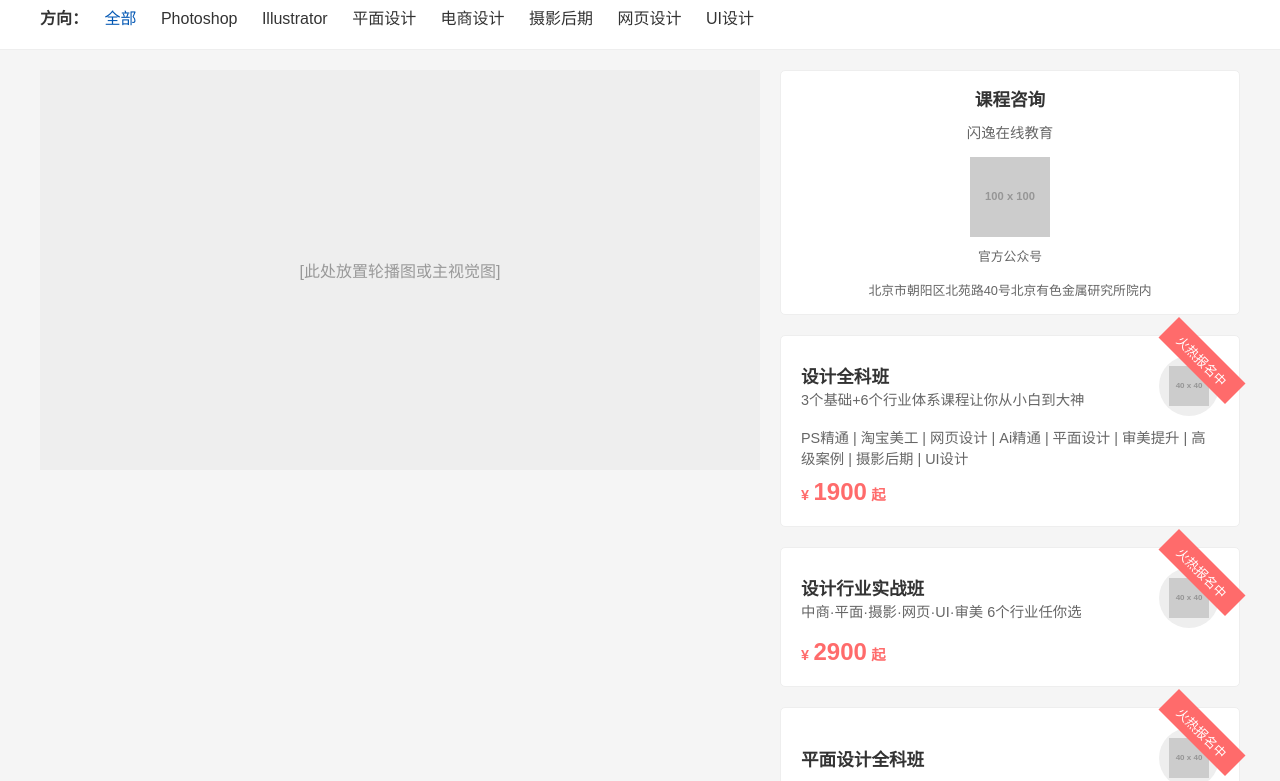
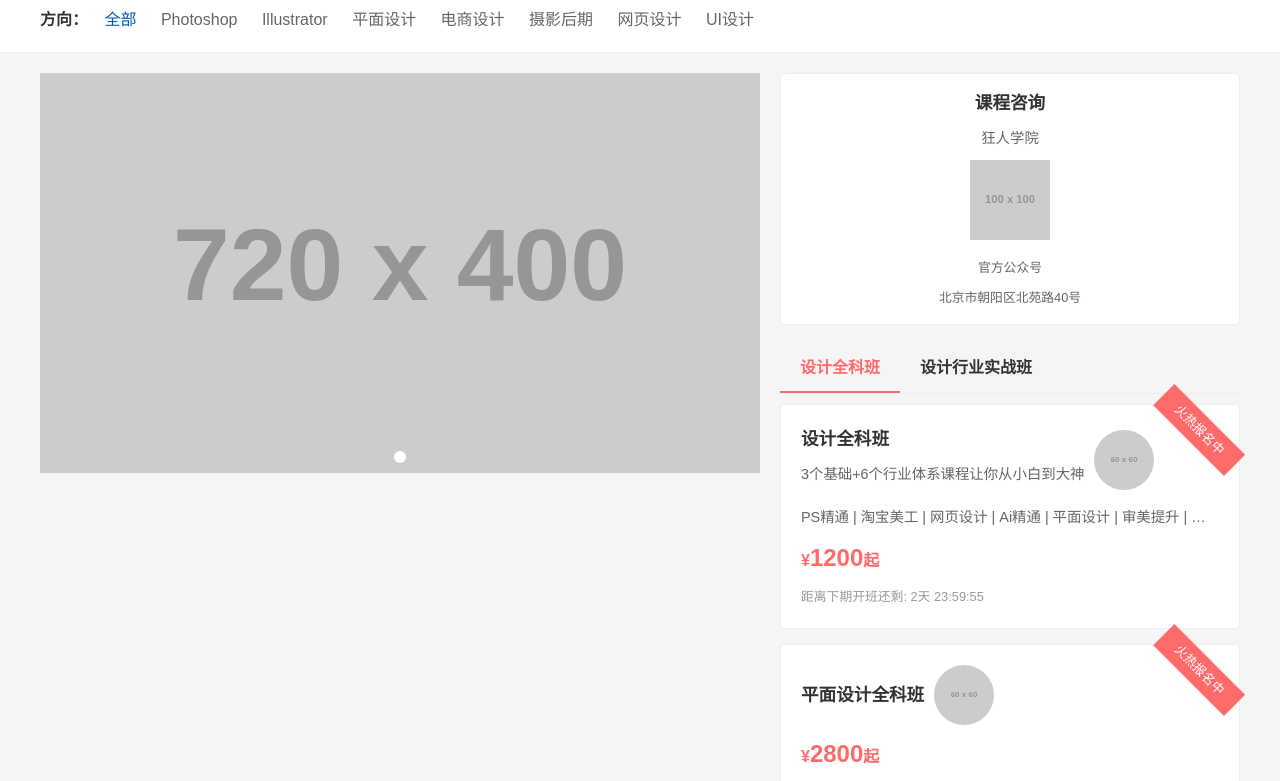
Before and after one commit to jdjdxlll/shijie, a plain HTML site: page index.html in a window 1280 px wide. Shown: the part 80-861 px from the top of the page. Drawn offline with Linux system fonts and the light colour scheme; placeholder pictures from the web are drawn by us.

Commit message:
Update index.html
3

```diff
--- a/index.html
+++ b/index.html
@@ -1,361 +1,422 @@
 <!DOCTYPE html>
-
 <html lang="zh-CN">
-
 <head>
-
     <meta charset="UTF-8">
-
     <meta name="viewport" content="width=device-width, initial-scale=1.0">
-
     <title>视界工坊 - 专业PS与PR在线教育</title>
-
-    <!-- 引入简单的 CSS Reset -->
-
+    <!-- 引入简单的 CSS Reset 和样式 -->
     <style>
-
         * {
-
             margin: 0;
-
             padding: 0;
-
             box-sizing: border-box;
-
+        }
+        body {
+            font-family: "Microsoft YaHei", sans-serif;
+            background-color: #f5f5f5;
+            color: #333;
+            line-height: 1.6;
+        }
+        a { text-decoration: none; color: inherit; cursor: pointer; }
+        ul { list-style: none; }
+        .container {
+            width: 1200px;
+            margin: 0 auto;
+        }
+        .clearfix::after {
+            content: "";
+            display: table;
+            clear: both;
         }
 
-        body {
+        /* 顶部导航 */
+        header {
+            background: #fff;
+            border-bottom: 1px solid #eee;
+            padding: 15px 0;
+        }
+        header .logo { float: left; }
+        header nav { float: right; line-height: 40px; }
+        header nav a { margin-left: 20px; font-weight: bold; }
 
-            font-family: "Microsoft YaHei", sans-serif;
-
-            background-color: #f5f5f5;
-
-            color: #333;
-
+        /* 分类筛选 */
+        .filter {
+            background: #fff;
+            padding: 20px 0;
+            border-bottom: 1px solid #eee;
+        }
+        .filter span {
+            display: inline-block;
+            width: 50px;
+            font-weight: bold;
+        }
+        .filter a {
+            margin: 0 10px;
+            color: #666;
+        }
+        .filter a:nth-child(2) {
+            color: #0056b3;
         }
 
-        a { text-decoration: none; color: inherit; }
-
-        ul { list-style: none; }
-
-        .container {
-
-            width: 1200px;
-
-            margin: 0 auto;
-
+        /* 主体内容 */
+        main {
+            background: #f5f5f5;
+            padding: 20px 0;
+        }
+        main .left-banner {
+            float: left;
+            width: 720px;
+            height: 400px;
+            background: #eee;
+            margin-right: 20px;
+            position: relative;
+            overflow: hidden;
+        }
+        main .right-courses {
+            float: right;
+            width: 460px;
         }
 
-        .clearfix::after {
-
-            content: "";
-
-            display: table;
-
-            clear: both;
-
+        /* 轮播图指示器 */
+        .slider-indicators {
+            position: absolute;
+            bottom: 10px;
+            left: 50%;
+            transform: translateX(-50%);
+            display: flex;
+        }
+        .indicator {
+            width: 12px;
+            height: 12px;
+            background: #ccc;
+            border-radius: 50%;
+            margin: 0 5px;
+            cursor: pointer;
+        }
+        .indicator.active {
+            background: #fff;
         }
 
+        /* 课程咨询模块 */
+        .consult-box {
+            background: #fff;
+            padding: 15px;
+            margin-bottom: 20px;
+            border-radius: 5px;
+            border: 1px solid #eee;
+            text-align: center;
+        }
+        .consult-box img {
+            width: 80px;
+            height: 80px;
+            margin: 10px auto;
+        }
+
+        /* 课程选项卡 */
+        .course-tabs {
+            display: flex;
+            border-bottom: 1px solid #eee;
+            margin-bottom: 10px;
+        }
+        .tab {
+            padding: 10px 20px;
+            cursor: pointer;
+            font-weight: bold;
+            border-bottom: 2px solid transparent;
+        }
+        .tab.active {
+            color: #ff6b6b;
+            border-bottom: 2px solid #ff6b6b;
+        }
+
+        /* 课程列表项 */
+        .course-item {
+            background: #fff;
+            padding: 20px;
+            margin-bottom: 15px;
+            border-radius: 5px;
+            border: 1px solid #eee;
+            position: relative;
+            display: none;
+        }
+        .course-item.active {
+            display: block;
+        }
+        .course-item .badge {
+            position: absolute;
+            top: 10px;
+            right: -10px;
+            background: #ff6b6b;
+            color: white;
+            padding: 5px 15px;
+            font-size: 0.8rem;
+            transform: rotate(45deg);
+            text-align: center;
+            width: 100px;
+        }
+        .course-header {
+            display: flex;
+            align-items: center;
+            margin-bottom: 10px;
+        }
+        .course-header img {
+            width: 60px;
+            height: 60px;
+            border-radius: 50%;
+            margin-left: 10px;
+        }
+        .course-title {
+            flex: 1;
+            font-weight: bold;
+            font-size: 1.1rem;
+        }
+        .course-desc {
+            color: #666;
+            font-size: 0.9rem;
+            margin: 10px 0;
+        }
+        .course-tags {
+            color: #666;
+            font-size: 0.9rem;
+            margin: 10px 0;
+            white-space: nowrap;
+            overflow: hidden;
+            text-overflow: ellipsis;
+        }
+        .course-price {
+            color: #ff6b6b;
+            font-weight: bold;
+        }
+        .course-price span:nth-child(2) {
+            font-size: 1.5rem;
+        }
+
+        /* 倒计时 */
+        .countdown {
+            color: #999;
+            font-size: 0.8rem;
+            margin-top: 10px;
+        }
     </style>
-
 </head>
-
 <body>
 
-
-
     <!-- 顶部导航栏 -->
-
-    <header style="background: #fff; border-bottom: 1px solid #eee; padding: 15px 0;">
-
+    <header>
         <div class="container">
-
-            <div style="float: left;">
-
-                <img src="https://via.placeholder.com/150x40?text=Logo" alt="Logo" style="height: 40px;">
-
+            <div class="logo">
+                <img src="https://via.placeholder.com/150x40?text=视界工坊" alt="Logo" style="height: 40px;">
             </div>
-
-            <nav style="float: right; line-height: 40px;">
-
-                <a href="#" style="margin-left: 20px; font-weight: bold;">首页</a>
-
-                <a href="#" style="margin-left: 20px; font-weight: bold;">选课中心</a>
-
-                <a href="#" style="margin-left: 20px; font-weight: bold;">直播课堂</a>
-
-                <a href="#" style="margin-left: 20px; font-weight: bold;">学习中心</a>
-
+            <nav>
+                <a href="#">首页</a>
+                <a href="#">选课中心</a>
+                <a href="#">直播课堂</a>
+                <a href="#">学习中心</a>
             </nav>
-
         </div>
-
     </header>
 
-
-
     <!-- 分类筛选区 -->
-
-    <section style="background: #fff; padding: 20px 0; border-bottom: 1px solid #eee;">
-
+    <section class="filter">
         <div class="container">
-
-            <!-- 分类 -->
-
-            <div style="margin-bottom: 10px;">
-
-                <span style="display: inline-block; width: 50px; font-weight: bold;">分类：</span>
-
-                <a href="#" style="margin: 0 10px; color: #0056b3;">全部</a>
-
-                <a href="#" style="margin: 0 10px;">设计创作</a>
-
-                <a href="#" style="margin: 0 10px;">影视制作</a>
-
-                <a href="#" style="margin: 0 10px;">互联网运营</a>
-
-                <a href="#" style="margin: 0 10px;">高效办公</a>
-
-                <a href="#" style="margin: 0 10px;">学历教育</a>
-
+            <div>
+                <span>分类：</span>
+                <a href="#" class="active">全部</a>
+                <a href="#">设计创作</a>
+                <a href="#">影视制作</a>
+                <a href="#">互联网运营</a>
+                <a href="#">高效办公</a>
+                <a href="#">学历教育</a>
             </div>
-
-            <!-- 方向 -->
-
-            <div>
-
-                <span style="display: inline-block; width: 50px; font-weight: bold;">方向：</span>
-
-                <a href="#" style="margin: 0 10px; color: #0056b3;">全部</a>
-
-                <a href="#" style="margin: 0 10px;">Photoshop</a>
-
-                <a href="#" style="margin: 0 10px;">Illustrator</a>
-
-                <a href="#" style="margin: 0 10px;">平面设计</a>
-
-                <a href="#" style="margin: 0 10px;">电商设计</a>
-
-                <a href="#" style="margin: 0 10px;">摄影后期</a>
-
-                <a href="#" style="margin: 0 10px;">网页设计</a>
-
-                <a href="#" style="margin: 0 10px;">UI设计</a>
-
-                <!-- 更多链接... -->
-
+            <div style="margin-top: 10px;">
+                <span>方向：</span>
+                <a href="#" class="active">全部</a>
+                <a href="#">Photoshop</a>
+                <a href="#">Illustrator</a>
+                <a href="#">平面设计</a>
+                <a href="#">电商设计</a>
+                <a href="#">摄影后期</a>
+                <a href="#">网页设计</a>
+                <a href="#">UI设计</a>
             </div>
-
         </div>
-
     </section>
 
+    <!-- 主体内容 -->
+    <main>
+        <div class="container">
+            <div class="clearfix">
+                <!-- 左侧大图/轮播图 -->
+                <div class="left-banner">
+                    <img id="sliderImage" src="https://via.placeholder.com/720x400/4a90e2/ffffff?text=主视觉大图" alt="轮播图" style="width: 100%; height: 100%; object-fit: cover;">
+                    <div class="slider-indicators">
+                        <span class="indicator active" data-index="0"></span>
+                        <span class="indicator" data-index="1"></span>
+                        <span class="indicator" data-index="2"></span>
+                    </div>
+                </div>
 
+                <!-- 右侧课程列表 -->
+                <div class="right-courses">
 
-    <!-- 主体内容 -->
+                    <!-- 课程咨询 -->
+                    <div class="consult-box">
+                        <div class="consult-box-title" style="font-weight: bold; font-size: 1.1rem; margin-bottom: 10px;">课程咨询</div>
+                        <div style="color: #666; font-size: 0.9rem;">狂人学院</div>
+                        <img src="https://via.placeholder.com/100x100?text=扫码" alt="公众号">
+                        <div style="color: #666; font-size: 0.8rem;">官方公众号</div>
+                        <div style="color: #666; font-size: 0.8rem; margin-top: 10px;">北京市朝阳区北苑路40号</div>
+                    </div>
 
-    <main style="background: #f5f5f5; padding: 20px 0;">
+                    <!-- 课程选项卡 -->
+                    <div class="course-tabs">
+                        <div class="tab active" data-tab="kecheng1">设计全科班</div>
+                        <div class="tab" data-tab="kecheng2">设计行业实战班</div>
+                    </div>
 
-        <div class="container">
+                    <!-- 课程内容区 -->
 
-            <div class="clearfix">
+                    <!-- 设计全科班 -->
+                    <div id="kecheng1" class="course-item active">
+                        <div class="badge">火热报名中</div>
+                        <div class="course-header">
+                            <div>
+                                <div class="course-title">设计全科班</div>
+                                <div class="course-desc">3个基础+6个行业体系课程让你从小白到大神</div>
+                            </div>
+                            <img src="https://via.placeholder.com/60x60/ff6b6b/ffffff?text=PS" alt="PS">
+                        </div>
+                        <div class="course-tags">
+                            PS精通 | 淘宝美工 | 网页设计 | Ai精通 | 平面设计 | 审美提升 | 高级案例 | 摄影后期 | UI设计
+                        </div>
+                        <div class="course-price">
+                            <span>¥</span><span>1200</span><span>起</span>
+                        </div>
+                        <div class="countdown">距离下期开班还剩: <span id="countdown1">00天 00:00:00</span></div>
+                    </div>
 
-                <!-- 左侧大图/轮播图 (占位) -->
+                    <!-- 设计行业实战班 -->
+                    <div id="kecheng2" class="course-item">
+                        <div class="badge">火热报名中</div>
+                        <div class="course-header">
+                            <div>
+                                <div class="course-title">设计行业实战班</div>
+                                <div class="course-desc">中商·平面·摄影·网页·UI·审美 6个行业任你选</div>
+                            </div>
+                            <img src="https://via.placeholder.com/60x60/51cf66/ffffff?text=实战" alt="实战">
+                        </div>
+                        <div class="course-price">
+                            <span>¥</span><span>2800</span><span>起</span>
+                        </div>
+                        <div class="countdown">距离下期开班还剩: <span id="countdown2">00天 00:00:00</span></div>
+                    </div>
 
-                <div style="float: left; width: 720px; height: 400px; background: #eee; margin-right: 20px; display: flex; align-items: center; justify-content: center; color: #999;">
-
-                    [此处放置轮播图或主视觉图]
+                    <!-- 平面设计全科班 (独立模块，不需要切换) -->
+                    <div class="course-item" style="display: block; margin-top: 15px;">
+                        <div class="badge">火热报名中</div>
+                        <div class="course-header">
+                            <div>
+                                <div class="course-title">平面设计全科班</div>
+                            </div>
+                            <img src="https://via.placeholder.com/60x60/339af0/ffffff?text=平面" alt="平面">
+                        </div>
+                        <div class="course-price">
+                            <span>¥</span><span>2800</span><span>起</span>
+                        </div>
+                        <div class="countdown">距离下期开班还剩: <span id="countdown3">00天 00:00:00</span></div>
+                    </div>
 
                 </div>
-
-
-
-                <!-- 右侧课程列表 -->
-
-                <div style="float: right; width: 460px;">
-
-
-
-                    <!-- 课程咨询 -->
-
-                    <div style="background: #fff; padding: 15px; margin-bottom: 20px; border-radius: 5px; border: 1px solid #eee;">
-
-                        <div style="text-align: center; font-weight: bold; font-size: 1.1rem; margin-bottom: 10px;">课程咨询</div>
-
-                        <div style="text-align: center; color: #666; font-size: 0.9rem;">闪逸在线教育</div>
-
-                        <div style="text-align: center; margin: 15px 0;">
-
-                            <img src="https://via.placeholder.com/100x100?text=QR" alt="公众号" style="width: 80px; height: 80px; margin: 0 auto;">
-
-                            <div style="font-size: 0.8rem; color: #666; margin-top: 5px;">官方公众号</div>
-
-                        </div>
-
-                        <div style="text-align: center; color: #666; font-size: 0.8rem;">
-
-                            北京市朝阳区北苑路40号北京有色金属研究所院内
-
-                        </div>
-
-                    </div>
-
-
-
-                    <!-- 设计全科班 -->
-
-                    <div style="background: #fff; padding: 20px; margin-bottom: 20px; border-radius: 5px; border: 1px solid #eee; position: relative;">
-
-                        <div style="position: absolute; top: 10px; right: -10px; background: #ff6b6b; color: white; padding: 5px 15px; font-size: 0.8rem; transform: rotate(45deg); text-align: center;">
-
-                            火热报名中
-
-                        </div>
-
-                        <div style="display: flex; align-items: center; margin-bottom: 10px;">
-
-                            <div style="flex: 1;">
-
-                                <div style="font-weight: bold; font-size: 1.1rem;">设计全科班</div>
-
-                                <div style="color: #666; font-size: 0.9rem;">3个基础+6个行业体系课程让你从小白到大神</div>
-
-                            </div>
-
-                            <div style="width: 60px; height: 60px; background: #eee; border-radius: 50%; display: flex; align-items: center; justify-content: center;">
-
-                                <img src="https://via.placeholder.com/40x40?text=PS" alt="PS" style="width: 40px;">
-
-                            </div>
-
-                        </div>
-
-                        <div style="color: #666; font-size: 0.9rem; margin: 10px 0;">
-
-                            PS精通 | 淘宝美工 | 网页设计 | Ai精通 | 平面设计 | 审美提升 | 高级案例 | 摄影后期 | UI设计
-
-                        </div>
-
-                        <div style="color: #ff6b6b; font-weight: bold;">
-
-                            <span style="font-size: 0.9rem;">¥</span>
-
-                            <span style="font-size: 1.5rem;">1900</span>
-
-                            <span style="font-size: 0.9rem;">起</span>
-
-                        </div>
-
-                    </div>
-
-
-
-                    <!-- 设计行业实战班 -->
-
-                    <div style="background: #fff; padding: 20px; margin-bottom: 20px; border-radius: 5px; border: 1px solid #eee; position: relative;">
-
-                        <div style="position: absolute; top: 10px; right: -10px; background: #ff6b6b; color: white; padding: 5px 15px; font-size: 0.8rem; transform: rotate(45deg); text-align: center;">
-
-                            火热报名中
-
-                        </div>
-
-                        <div style="display: flex; align-items: center; margin-bottom: 10px;">
-
-                            <div style="flex: 1;">
-
-                                <div style="font-weight: bold; font-size: 1.1rem;">设计行业实战班</div>
-
-                                <div style="color: #666; font-size: 0.9rem;">中商·平面·摄影·网页·UI·审美 6个行业任你选</div>
-
-                            </div>
-
-                            <div style="width: 60px; height: 60px; background: #eee; border-radius: 50%; display: flex; align-items: center; justify-content: center;">
-
-                                <img src="https://via.placeholder.com/40x40?text=Ind" alt="Industry" style="width: 40px;">
-
-                            </div>
-
-                        </div>
-
-                        <div style="color: #ff6b6b; font-weight: bold;">
-
-                            <span style="font-size: 0.9rem;">¥</span>
-
-                            <span style="font-size: 1.5rem;">2900</span>
-
-                            <span style="font-size: 0.9rem;">起</span>
-
-                        </div>
-
-                    </div>
-
-
-
-                    <!-- 平面设计全科班 -->
-
-                    <div style="background: #fff; padding: 20px; margin-bottom: 20px; border-radius: 5px; border: 1px solid #eee; position: relative;">
-
-                        <div style="position: absolute; top: 10px; right: -10px; background: #ff6b6b; color: white; padding: 5px 15px; font-size: 0.8rem; transform: rotate(45deg); text-align: center;">
-
-                            火热报名中
-
-                        </div>
-
-                        <div style="display: flex; align-items: center; margin-bottom: 10px;">
-
-                            <div style="flex: 1;">
-
-                                <div style="font-weight: bold; font-size: 1.1rem;">平面设计全科班</div>
-
-                            </div>
-
-                            <div style="width: 60px; height: 60px; background: #eee; border-radius: 50%; display: flex; align-items: center; justify-content: center;">
-
-                                <img src="https://via.placeholder.com/40x40?text=2D" alt="2D" style="width: 40px;">
-
-                            </div>
-
-                        </div>
-
-                        <div style="color: #ff6b6b; font-weight: bold;">
-
-                            <span style="font-size: 0.9rem;">¥</span>
-
-                            <span style="font-size: 1.5rem;">2900</span>
-
-                            <span style="font-size: 0.9rem;">起</span>
-
-                        </div>
-
-                    </div>
-
-
-
-                </div>
-
             </div>
-
         </div>
-
     </main>
 
-
-
     <!-- 底部 -->
-
     <footer style="background: #333; color: #fff; text-align: center; padding: 20px 0; font-size: 0.9rem;">
-
         <div class="container">
-
-            <p>© 2026 闪逸在线教育. 保留所有权利.</p>
-
+            <p>© 2026 视界工坊在线教育. 保留所有权利.</p>
         </div>
-
     </footer>
 
+    <!-- JavaScript 交互逻辑 -->
+    <script>
+        // 1. 课程选项卡切换功能
+        document.querySelectorAll('.course-tabs .tab').forEach(tab => {
+            tab.addEventListener('click', () => {
+                // 移除所有激活状态
+                document.querySelectorAll('.course-tabs .tab').forEach(t => t.classList.remove('active'));
+                document.querySelectorAll('.course-item').forEach(item => item.classList.remove('active'));
 
+                // 添加激活状态到当前点击的
+                tab.classList.add('active');
+                const tabId = tab.getAttribute('data-tab');
+                document.getElementById(tabId).classList.add('active');
+            });
+        });
+
+        // 2. 轮播图自动播放功能
+        let currentSlide = 0;
+        const slides = [
+            "https://via.placeholder.com/720x400/4a90e2/ffffff?text=主视觉大图+1",
+            "https://via.placeholder.com/720x400/ff6b6b/ffffff?text=限时优惠活动",
+            "https://via.placeholder.com/720x400/51cf66/ffffff?text=名师直播预告"
+        ];
+
+        function changeSlide() {
+            currentSlide = (currentSlide + 1) % slides.length;
+            document.getElementById('sliderImage').src = slides[currentSlide];
+
+            // 更新指示器
+            document.querySelectorAll('.indicator').forEach((ind, index) => {
+                ind.classList.toggle('active', index === currentSlide);
+            });
+        }
+
+        // 自动切换图片 (每3秒)
+        setInterval(changeSlide, 3000);
+
+        // 点击小圆点切换图片
+        document.querySelectorAll('.indicator').forEach(indicator => {
+            indicator.addEventListener('click', () => {
+                const index = parseInt(indicator.getAttribute('data-index'));
+                currentSlide = index;
+                document.getElementById('sliderImage').src = slides[currentSlide];
+                document.querySelectorAll('.indicator').forEach(ind => ind.classList.remove('active'));
+                indicator.classList.add('active');
+            });
+        });
+
+        // 3. 倒计时功能 (模拟距离开班时间)
+        function startCountdown(id, days) {
+            const now = new Date();
+            const endDate = new Date(now.getTime() + days * 24 * 60 * 60 * 1000); // 当前时间往后推几天
+
+            const timer = setInterval(() => {
+                const distance = endDate - new Date();
+
+                const d = Math.floor(distance / (1000 * 60 * 60 * 24));
+                const h = Math.floor((distance % (1000 * 60 * 60 * 24)) / (1000 * 60 * 60));
+                const m = Math.floor((distance % (1000 * 60 * 60)) / (1000 * 60));
+                const s = Math.floor((distance % (1000 * 60)) / 1000);
+
+                document.getElementById(id).textContent =
+                    d + "天 " +
+                    h.toString().padStart(2, '0') + ":" +
+                    m.toString().padStart(2, '0') + ":" +
+                    s.toString().padStart(2, '0');
+
+                if (distance < 0) {
+                    clearInterval(timer);
+                    document.getElementById(id).textContent = "已开班";
+                }
+            }, 1000);
+        }
+
+        // 启动三个倒计时 (分别模拟3天、5天、7天后开班)
+        startCountdown('countdown1', 3);
+        startCountdown('countdown2', 5);
+        startCountdown('countdown3', 7);
+    </script>
 
 </body>
-
 </html>
```
